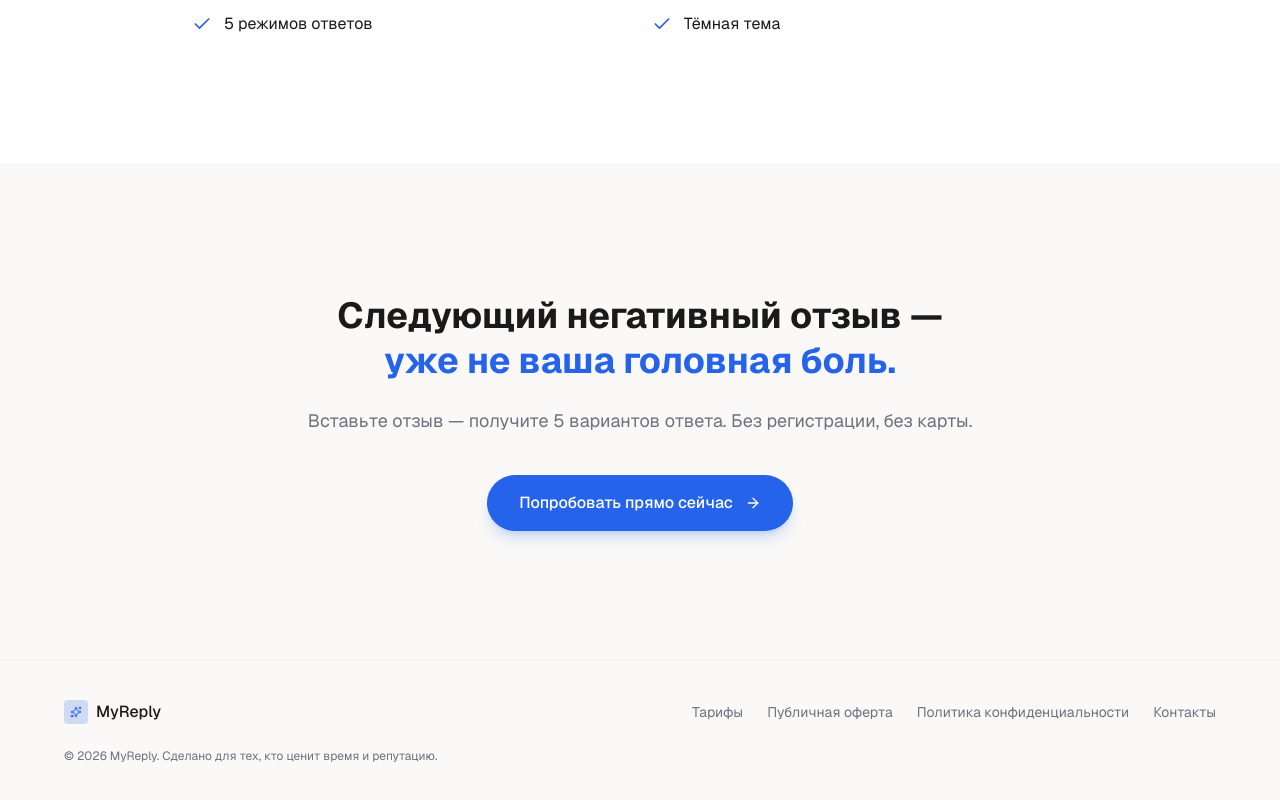
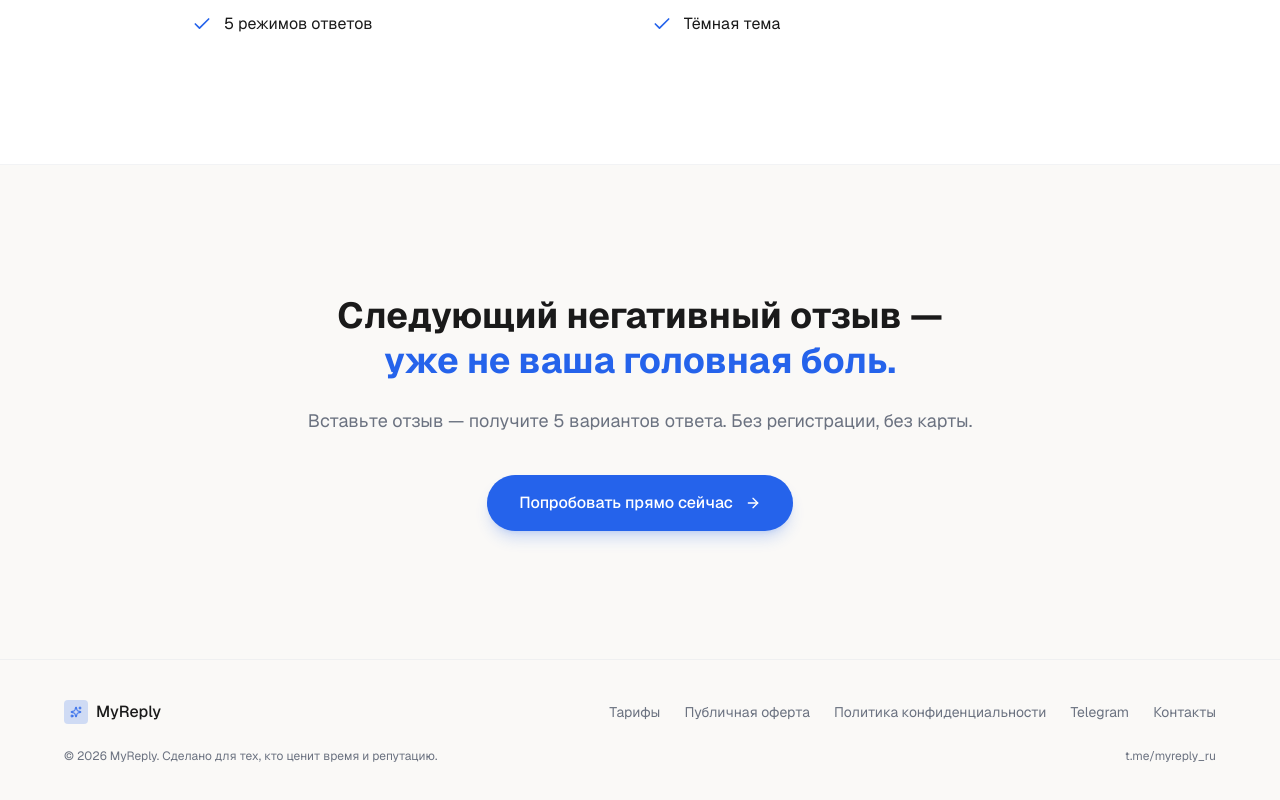
Before and after one commit to Frogface607/MYREPLY, a Next.js app: page / in a window 1280 px wide. Shown: the part 7114-7914 px from the top of the page. Built offline with nearby package versions, Linux system fonts and the light colour scheme; no server answers.

Commit message:
Add Telegram channel link to landing and challenge footers

```diff
--- a/src/app/challenge/page.tsx
+++ b/src/app/challenge/page.tsx
@@ -664,6 +664,7 @@ export default function ChallengePage() {
             <Link href="/" className="hover:text-foreground transition-colors font-medium">MyReply</Link> — AI-ответы на отзывы для любого бизнеса
           </p>
           <div className="flex justify-center gap-4 text-xs text-muted">
+            <a href="https://t.me/myreply_ru" target="_blank" rel="noopener noreferrer" className="hover:text-foreground transition-colors">Telegram</a>
             <Link href="/pricing" className="hover:text-foreground transition-colors">Тарифы</Link>
             <Link href="/terms" className="hover:text-foreground transition-colors">Оферта</Link>
             <Link href="/privacy" className="hover:text-foreground transition-colors">Конфиденциальность</Link>
--- a/src/app/page.tsx
+++ b/src/app/page.tsx
@@ -561,13 +561,19 @@ export default function LandingPage() {
               <Link href="/privacy" className="hover:text-foreground transition-colors">
                 Политика конфиденциальности
               </Link>
+              <a href="https://t.me/myreply_ru" target="_blank" rel="noopener noreferrer" className="hover:text-foreground transition-colors">
+                Telegram
+              </a>
               <a href="mailto:hello@myreply.ru" className="hover:text-foreground transition-colors">
                 Контакты
               </a>
             </nav>
           </div>
-          <div className="text-center sm:text-left text-xs text-muted">
+          <div className="flex flex-col sm:flex-row items-center sm:items-start justify-between gap-2 text-xs text-muted">
             <p>© 2026 MyReply. Сделано для тех, кто ценит время и репутацию.</p>
+            <a href="https://t.me/myreply_ru" target="_blank" rel="noopener noreferrer" className="hover:text-foreground transition-colors">
+              t.me/myreply_ru
+            </a>
           </div>
         </div>
       </footer>
```
Also changed, not shown: 1 other file (tests, documents, lock files or other folders).
